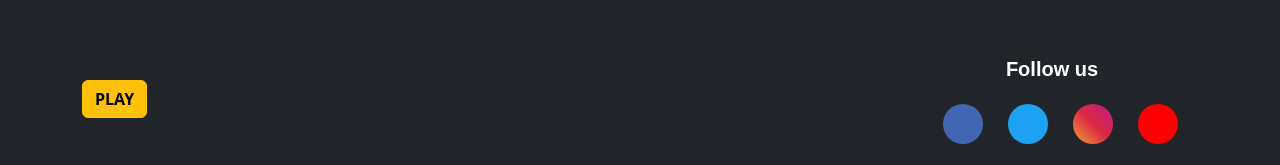
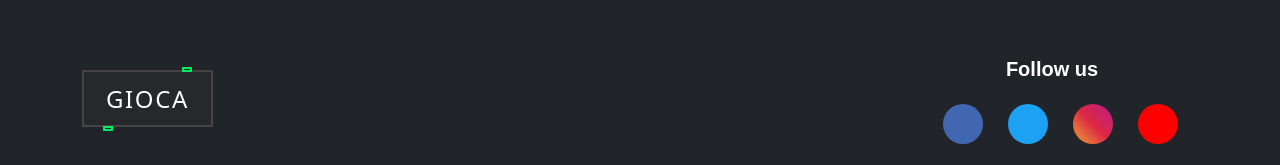
Before and after one commit to Dan848/vite-game-creator, a Vue app: page / in a window 1280 px wide. Shown: the part 1421-1586 px from the top of the page. Built offline with nearby package versions, Linux system fonts and the light colour scheme; a web font is replaced by a local one.

Commit message:
modified favicon, added custom btn classes

```diff
--- a/index.html
+++ b/index.html
@@ -2,7 +2,7 @@
 <html lang="en">
   <head>
     <meta charset="UTF-8">
-    <link rel="icon" href="/img/logo.png">
+    <link rel="icon" href="favicon.ico">
     <meta name="viewport" content="width=device-width, initial-scale=1.0">
     <title>Vite App</title>
   </head>
--- a/src/assets/main.scss
+++ b/src/assets/main.scss
@@ -26,6 +26,81 @@ header {
 .debug {
     border: 2px solid white;
 }
+//CUSTOM BUTTON
+.my-btn {
+    position: relative;
+    background: #444;
+    color: #fff;
+    text-decoration: none;
+    text-transform: uppercase;
+    font-size: 1.5rem;
+    letter-spacing: 0.1rem;
+    padding: 0.75rem 1.5rem;
+    transition: 0.5s;
+}
+
+.my-btn:hover {
+    letter-spacing: 0.25rem;
+    background: $secondary;
+    color: $secondary;
+    box-shadow: 0 0 50px 10px $secondary;
+    cursor: pointer;
+}
+
+.my-btn::before {
+    content: "";
+    position: absolute;
+    inset: 2px;
+    background: #27282c;
+}
+
+.my-btn span {
+    position: relative;
+    z-index: 1;
+}
+
+.my-btn i {
+    position: absolute;
+    inset: 0;
+    display: block;
+}
+
+.my-btn i::before {
+    content: "";
+    position: absolute;
+    top: -3.5px;
+    left: 80%;
+    width: 10px;
+    height: 5px;
+    border: 2px solid $secondary;
+    background: #27282c;
+    transform: translateX(-50%);
+    transition: 0.5s;
+}
+
+.my-btn:hover i::before {
+    left: 20%;
+    width: 20px;
+}
+
+.my-btn i::after {
+    content: "";
+    position: absolute;
+    bottom: -3.5px;
+    left: 20%;
+    width: 10px;
+    height: 5px;
+    border: 2px solid $secondary;
+    background: #27282c;
+    transform: translateX(-50%);
+    transition: 0.5s;
+}
+
+.my-btn:hover i::after {
+    left: 80%;
+    width: 20px;
+}
+
 
 // CHARACTER INFO Page Style Config
 .info {
--- a/src/assets/partials/var.scss
+++ b/src/assets/partials/var.scss
@@ -1,4 +1,6 @@
 // Colors
 
-$primary: #7a42af;
-$secondary: #15c412;
+$primary: #6400ed;
+// $primary: #7a42af;
+$secondary: #00eb62
+// $secondary: #15c412;
--- a/src/components/FooterComponent.vue
+++ b/src/components/FooterComponent.vue
@@ -1,7 +1,7 @@
 <template>
     <div class="mt-5 bg-dark">
             <div class="container d-flex align-items-center justify-content-between py-4">
-                <div><button class="text-uppercase fw-semibold btn btn-warning">Play</button></div>
+                <div><a class="my-btn"> <span>Gioca</span><i></i></a></div>
                 <div class="footer-social-icon">
                     <span class="text-center">Follow us</span>
                     <ul class="social_icon">
```
Also changed, not shown: 1 other file (tests, documents, lock files or other folders).
